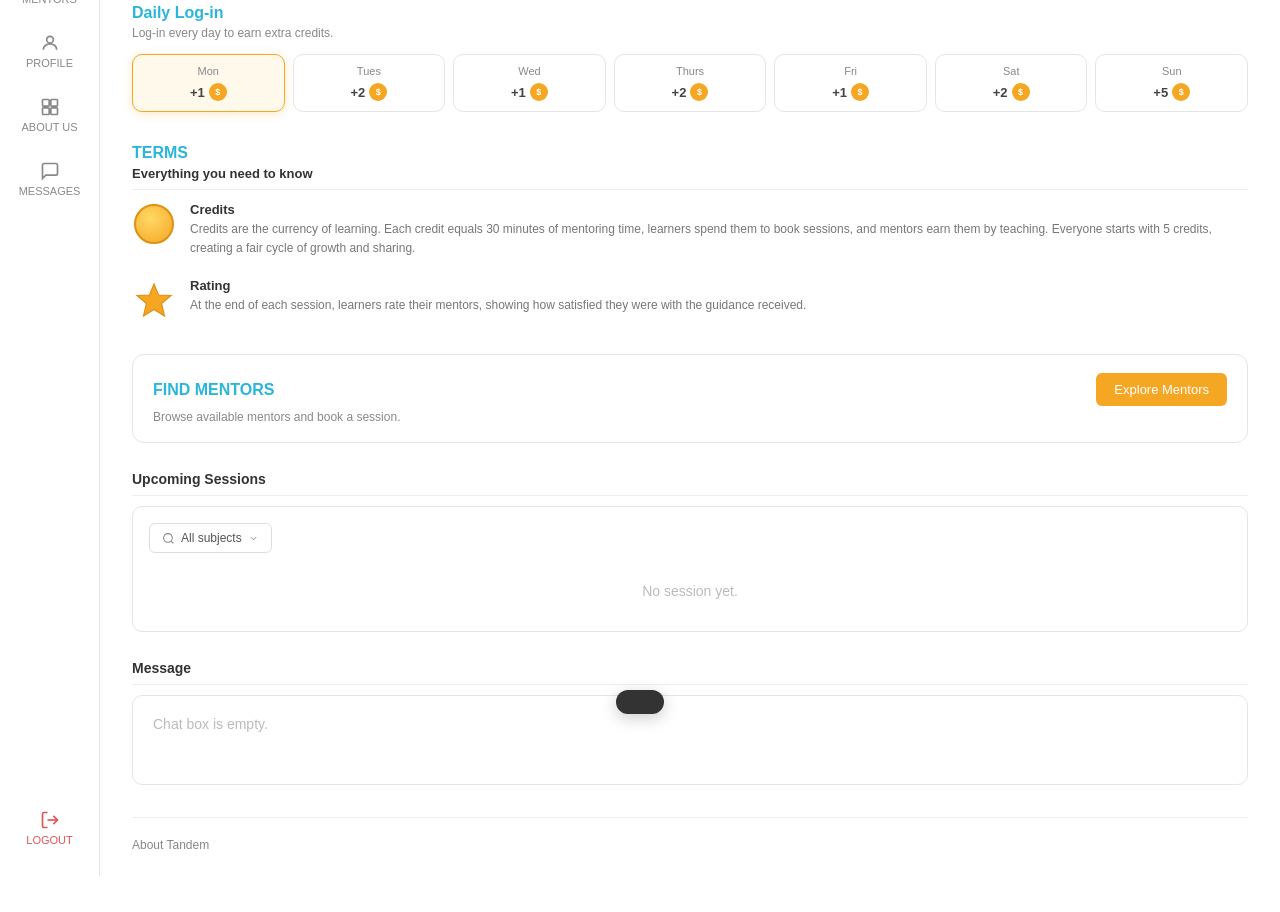
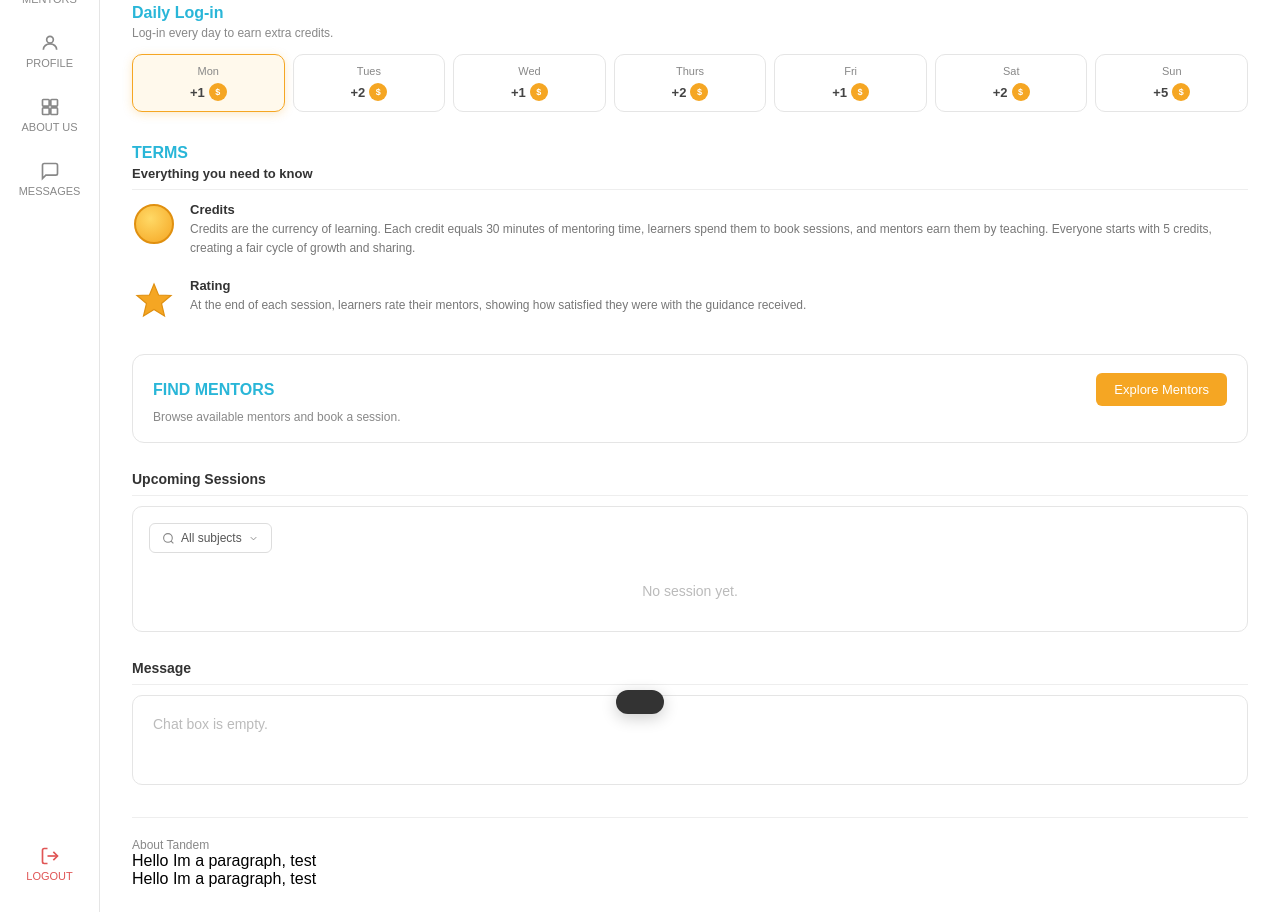
Before and after one commit to drp-gi/peerToPeer, a website: page public/dashboard.html in a window 1280 px wide. Shown: the part 166-1078 px from the top of the page. Before the commit the page ends 1042 px from the top, so only its background shows below. Drawn offline with Linux system fonts and the light colour scheme; no server answers; sample sign-in values are in the browser's storage.

Commit message:
i added some paragraphs

```diff
--- a/public/dashboard.html
+++ b/public/dashboard.html
@@ -200,6 +200,8 @@
     </div>
 
     <div class="about">About Tandem</div>
+    <p> Hello Im a paragraph, test</p>
+     <p> Hello Im a paragraph, test</p>
 
   </div>
 </div>
```
